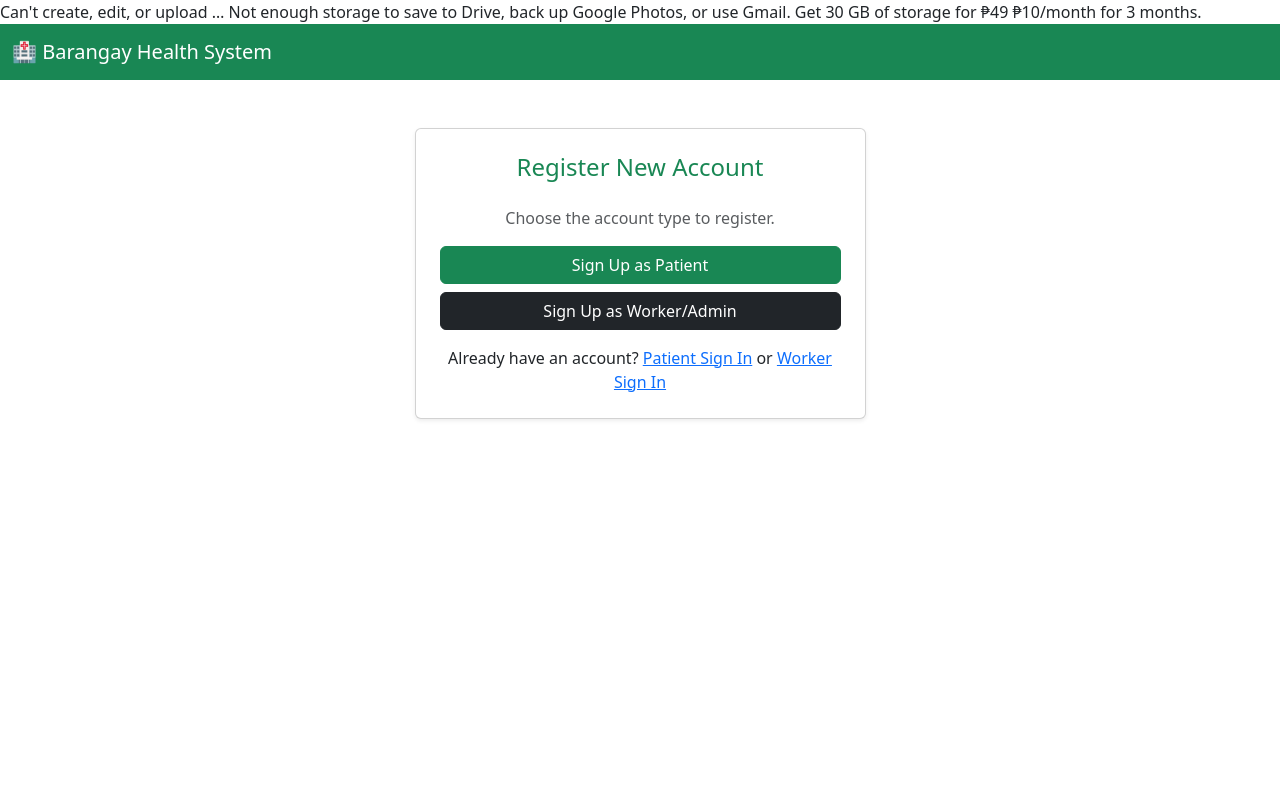
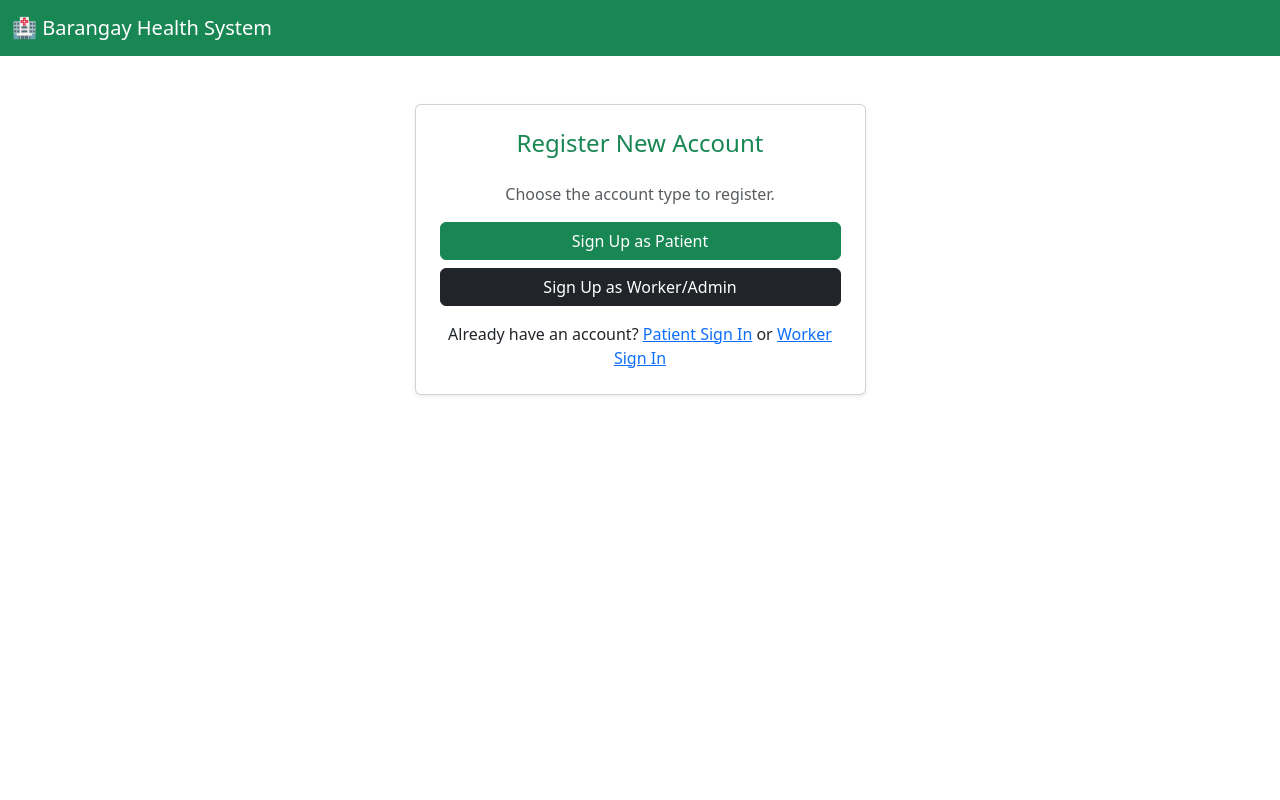
Before and after one commit to luhykie/SE-LIFE, a Flask app: page /signup in a window 1280 px wide. Run offline with Flask 3, Linux system fonts and the light colour scheme.

Commit message:
sign up code

```diff
--- a/templates/signup.html
+++ b/templates/signup.html
@@ -1,4 +1,3 @@
-Can't create, edit, or upload … Not enough storage to save to Drive, back up Google Photos, or use Gmail. Get 30 GB of storage for ₱49 ₱10/month for 3 months.
 {% extends "layout.html" %}
 {% block content %}
 <div class="row justify-content-center mt-5">
```
